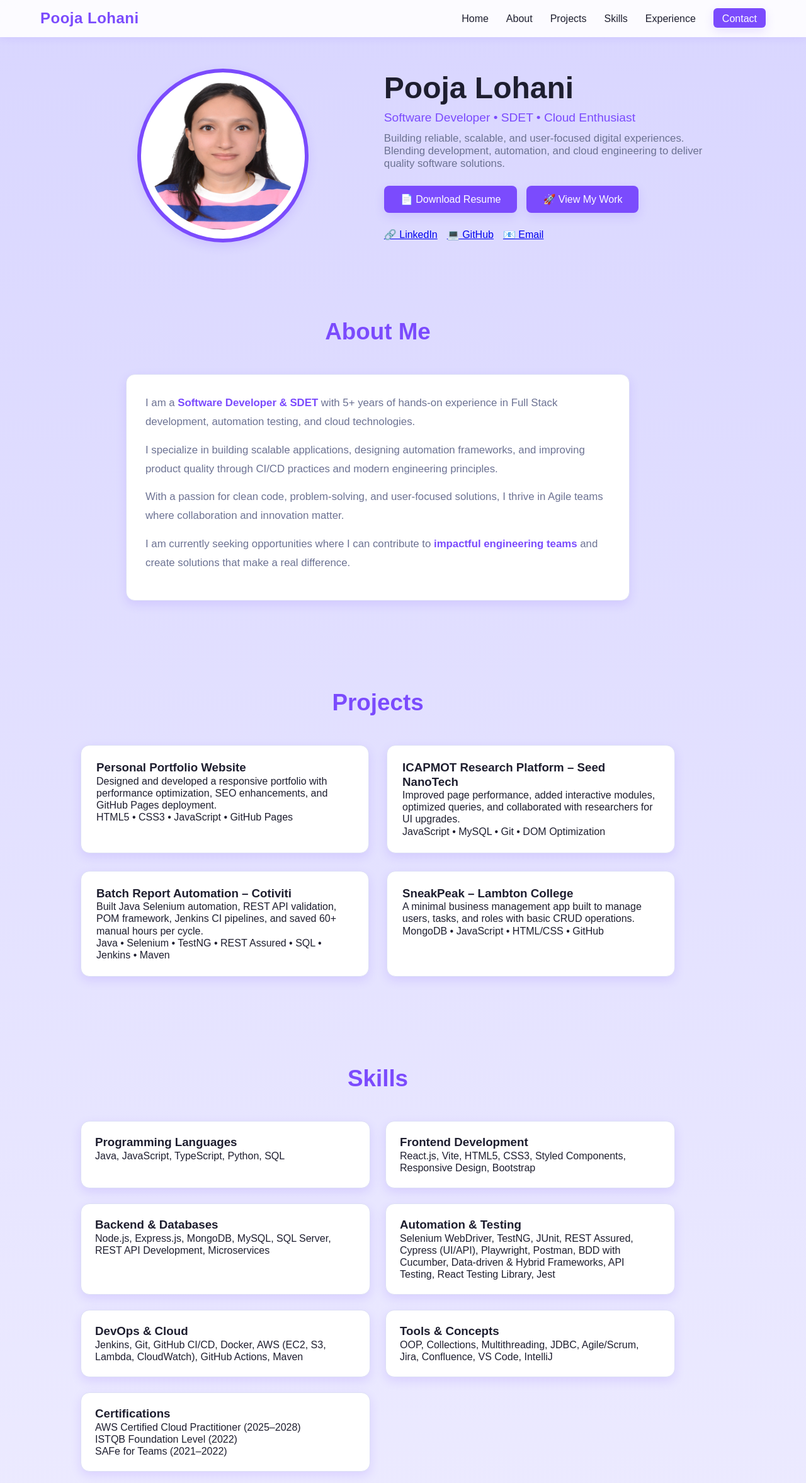
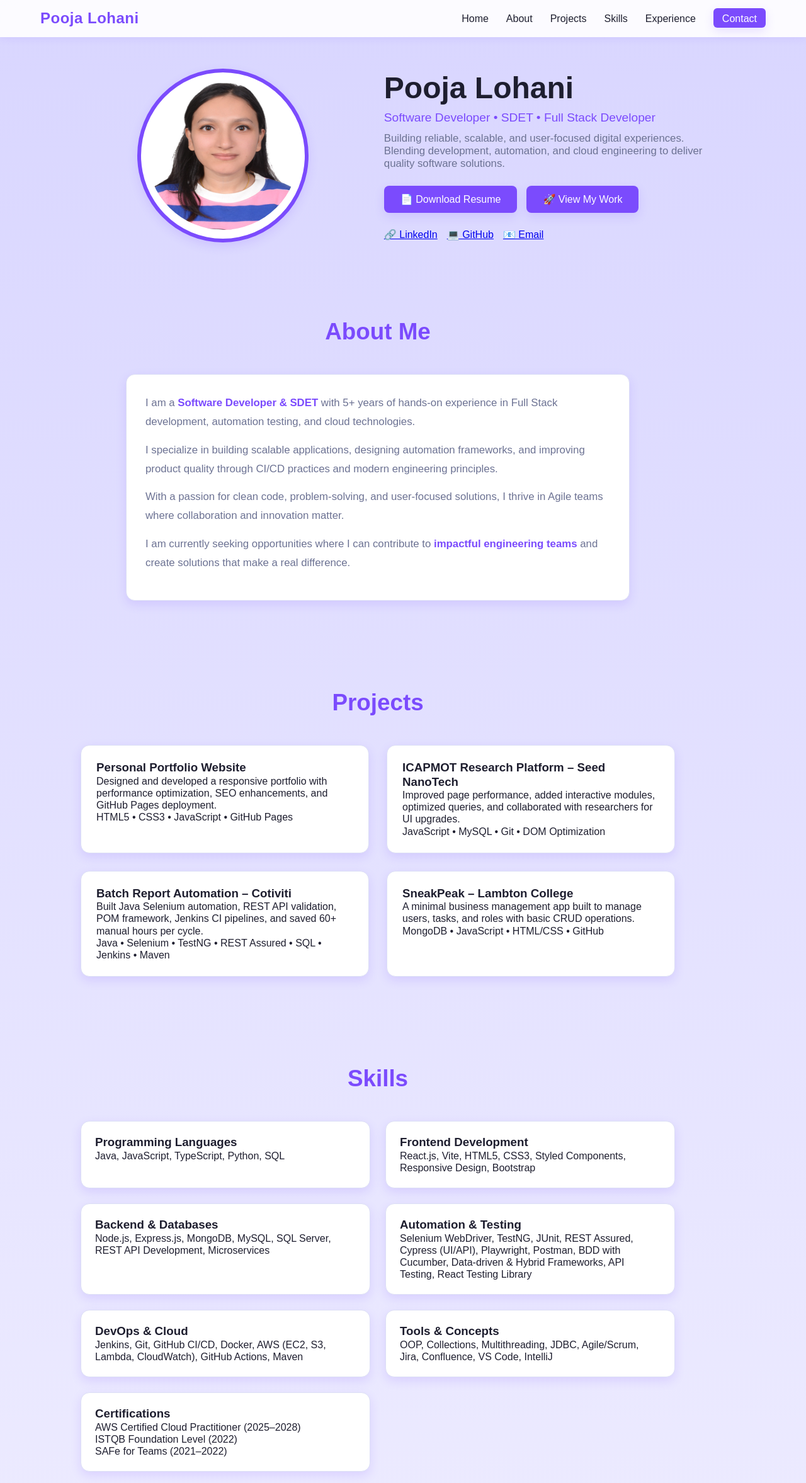
Before and after one commit to pooja02082020/portfolio, a React (Vite) app: page / in a window 1280 px wide. Shown: the top 2355 px of the page at 63% size. Built offline with nearby package versions, Linux system fonts and the light colour scheme.

Commit message:
skills and hero section

```diff
--- a/src/components/Hero.jsx
+++ b/src/components/Hero.jsx
@@ -14,7 +14,7 @@ const Hero = () => {
       <div className="hero-right">
         <h1 className="hero-title">Pooja Lohani</h1>
 
-        <p className="hero-role">Software Developer • SDET • Cloud Enthusiast</p>
+        <p className="hero-role">Software Developer • SDET • Full Stack Developer</p>
 
         <p className="hero-desc">
           Building reliable, scalable, and user-focused digital experiences.
--- a/src/components/Skills.jsx
+++ b/src/components/Skills.jsx
@@ -26,7 +26,7 @@ const Skills = () => (
         <p>
           Selenium WebDriver, TestNG, JUnit, REST Assured, Cypress (UI/API), Playwright,
           Postman, BDD with Cucumber, Data-driven & Hybrid Frameworks, API Testing,
-          React Testing Library, Jest
+          React Testing Library
         </p>
       </div>
 
```
